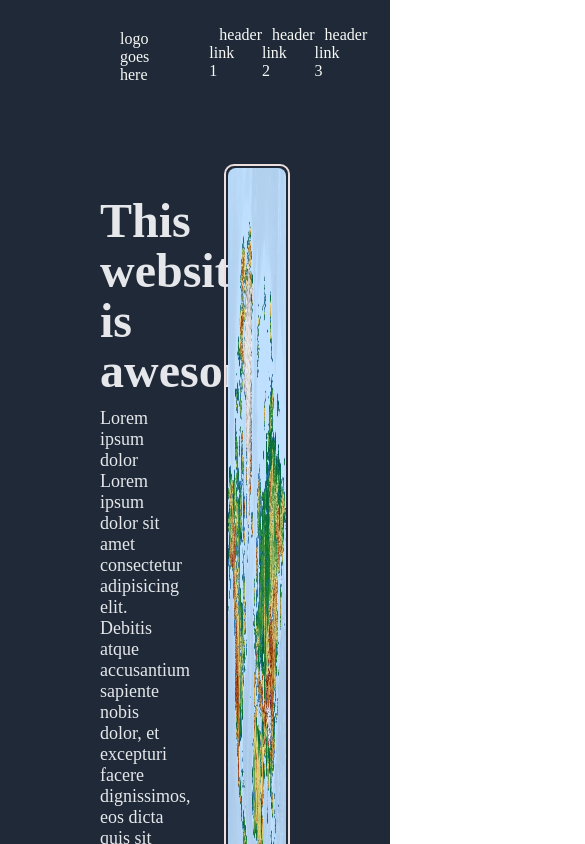
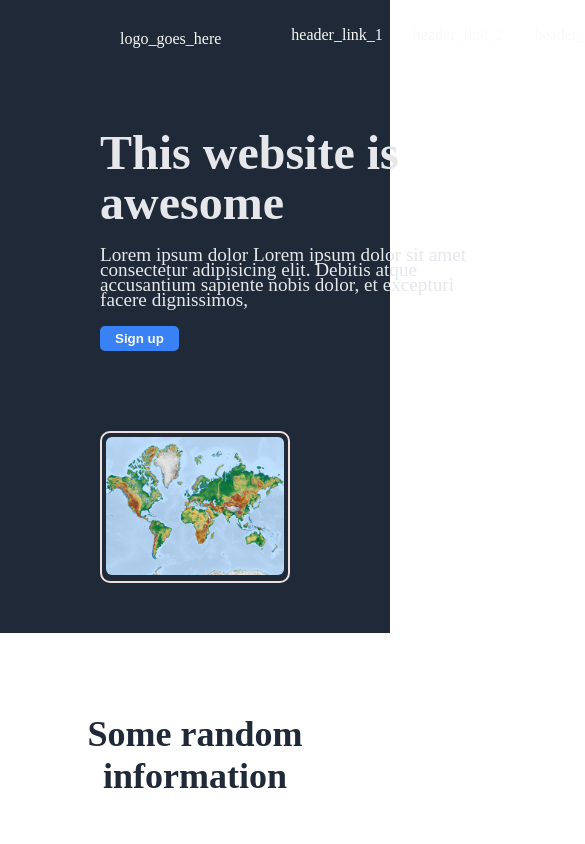
Before and after one commit to ejdunia/landing-page, a plain HTML site: page index.html in a window 390 px wide. Shown: the top 844 px of the page, 585 px wide, since content can reach past the window. Drawn offline with Linux system fonts and the light colour scheme.

Commit message:
made changes to the css to make it more responsive

```diff
--- a/index.html
+++ b/index.html
@@ -9,22 +9,22 @@
 </head>
 <body>
     <div class="header">
-        <div class="header_logo"> logo goes here</div>
+        <div class="header_logo"> logo_goes_here</div>
         <div class="header_links">
             <ul class="header_links">
-                <li> <a href="#">header link 1 </a> </li>
-                <li> <a href="#"> header link 2 </a></li>
-                <li> <a href="#"> header link 3 </a></li>
+                <li> <a href="#">header_link_1 </a> </li>
+                <li> <a href="#">header_link_2 </a></li>
+                <li> <a href="#">header_link_3 </a></li>
             </ul>
         </div>
     </div>
     <div class="content">
         <div class="hero_section">
-            <div class="hero_text">
-                <div class="reduce_margin">
+            <div class="hero_text_container">
+                <div class="hero_text">
                     <h1>This website is awesome</h1> </div>
                 <div>
-                    <p > Lorem ipsum dolor Lorem ipsum dolor sit amet consectetur adipisicing elit. Debitis atque accusantium sapiente nobis dolor, et excepturi facere dignissimos, eos dicta quis sit ratione dolorem consectetur suscipit sint vel saepe voluptate? sit amet, consectetur  aspernatur qui soluta sint. Ex odio odit enim perferendis sint.</p>
+                    <p > Lorem ipsum dolor Lorem ipsum dolor sit amet consectetur adipisicing elit. Debitis atque accusantium sapiente nobis dolor, et excepturi facere dignissimos,  </p>
                 </div>
                 <button class="hero_button">Sign up</button>
             </div>
@@ -37,13 +37,14 @@
             <h2>Some random information</h2>
             <div class="box_container">
                 <div class="image_boxes"> <img src="" alt=""> <div class="box_text">this is some subtext under an illustration </div> </div>
+
                 <div class="image_boxes"><img src="" alt=""> <div class="box_text">this is some subtext under an illustration </div> </div>
                 <div class="image_boxes"><img src="" alt=""> <div class="box_text">this is some subtext under an illustration </div> </div>
                 <div class="image_boxes"><img src="" alt=""> <div class="box_text">this is some subtext under an illustration </div> </div>
             </div>
         </div>
 
-        <div class="testimonial">
+        <div class="testimonial ">
             <p class="fghj">Lorem ipsum dolor sit, amet consectetur adipisicing elit.
                 Consectetur error corporis vel facere nobis temporibus
                 veniam at non fugit expedita commodi,
--- a/styles/styles.css
+++ b/styles/styles.css
@@ -8,7 +8,44 @@ html, body {
     /* border: 2px solid green; */
 }
 
-.header, .header_links, .hero_section, .info_section, .testimonial, .footer{
+img{
+    height: 100%;
+    width: 100%;
+    border-radius: 10px;
+
+}
+
+h1{
+    font-size: 48px;
+    font-weight: 800;
+    line-height: 50px;
+    padding: 0;
+    margin: 0;
+}
+
+h2{
+    font-size: 36px;
+    font-weight: 800;
+    color: #1f2937;
+    text-align: center;
+}
+
+a{
+    text-decoration: none;
+    padding: 10px;
+    color: #f9faf8;
+    margin-right: 10px;
+}
+
+ul{
+    list-style-type: none;
+}
+
+.content{
+    justify-content: center;
+}
+
+.header, .header_links, .info_section, .testimonial, .footer, .hero_section{
     display:flex;
 }
 
@@ -23,34 +60,25 @@ html, body {
     margin: 0;
 }
 
-h1{
-    font-size: 48px;
-    font-weight: 800;
-    line-height: 50px;
-
-
-}
-
-a{
-    text-decoration: none;
-    padding: 10px;
-    color: #f9faf8;
-    margin-right: 10px;
-}
 
 .hero_section{
+    display: flex;
+    flex-wrap: wrap;
     box-sizing: border-box;
     padding: 50px 100px;
     width: 100%;
-    justify-content: space-between;
-    /* line-height: 35px; */
-
+    align-items: center;
+    line-height: 15px;
+    gap: 30px;
 }
 
-.hero_text{
-    font-size: 18px;
+.hero_text_container{
+    font-size: 1.2em;
     color: #e5e7eb;
-    width: 40%;
+    width: 50%;
+    min-width: 400px;
+    flex: auto;
+    /* border: 2px solid ; */
 
 }
 
@@ -59,9 +87,7 @@ a{
     padding: 20px;
 }
 
-ul{
-    list-style-type: none;
-}
+
 
 .hero_button{
     background-color: #3882f6;
@@ -73,30 +99,27 @@ ul{
 }
 
 .image_placeholder {
-    width: 35%;
+    flex-grow: 1;
+    width: 350px;
     height: auto;
     border: 2px solid rgb(238, 223, 223);
     box-sizing: border-box;
     border-radius: 10px;
-}
+    margin-top: 50px;
 
-.reduce_margin{
-    margin-bottom: -20px;
-}
-img{
-    height: 100%;
-    width: 100%;
-    border-radius: 10px;
-
-}
+  }
 
 .hero_image{
     box-sizing: border-box;
     width: 100%;
     height: 100%;
-    padding: 2px;
+    padding: 4px;
+    border-radius: 10px;
 
 }
+
+
+
 .info_section{
     display: flex;
     flex-direction: column;
@@ -104,11 +127,14 @@ img{
     padding: 50px;
     color: #1f2937
 }
+
 .box_container{
     width: 100%;
-    height: 250px;
+    height: auto;
     padding: 50px;
     display: flex;
+    flex-wrap: wrap;
+    gap: 10px;
     justify-content: space-around;
     text-align: center;
 }
@@ -116,31 +142,30 @@ img{
 .image_boxes{
     box-sizing: border-box;
     width: 230px;
-    height: 100%;
+    height: 200px;
+    margin-top: 20px;
     border: 2px solid rgb(29, 149, 192);
     margin-bottom: 25px;
     border-radius: 10px;
 
 }
 
-h2{
-    font-size: 36px;
-    font-weight: 800;
-    color: #1f2937;
-    text-align: center;
-}
+
 
 .testimonial{
-    height: 50vh;
+    display: flex;
     background-color: #e5e7eb;
     color: #1F2937;
-    font-size: 36px;
+    font-size: 1.5em;
     font-style: light italic ;
     justify-content: center;
+    align-items: center;
+    padding: 20px;
 }
 
 .fghj{
-    width: 75%;
+max-width: 600px;
+
 }
 
 .footer{
@@ -148,7 +173,8 @@ h2{
     justify-content: center;
 }
 .call_to_action{
-    height: 40vh;
+    height: 200px;
+    min-width: 100%;
     display: flex;
     justify-content: center;
     align-items: center;
@@ -157,10 +183,13 @@ h2{
     background-color: #3882f6;
    line-height: 0;
     display: flex;
+    flex-wrap: wrap;
+    flex-shrink:1;
+    flex-grow: 0;
     align-items:flex-end ;
-    padding: 30px;
+    padding: 20px;
     justify-content: space-around;
-    width: 50%;
+    width: 550px;
     border-radius: 10px;
 
 }
```
